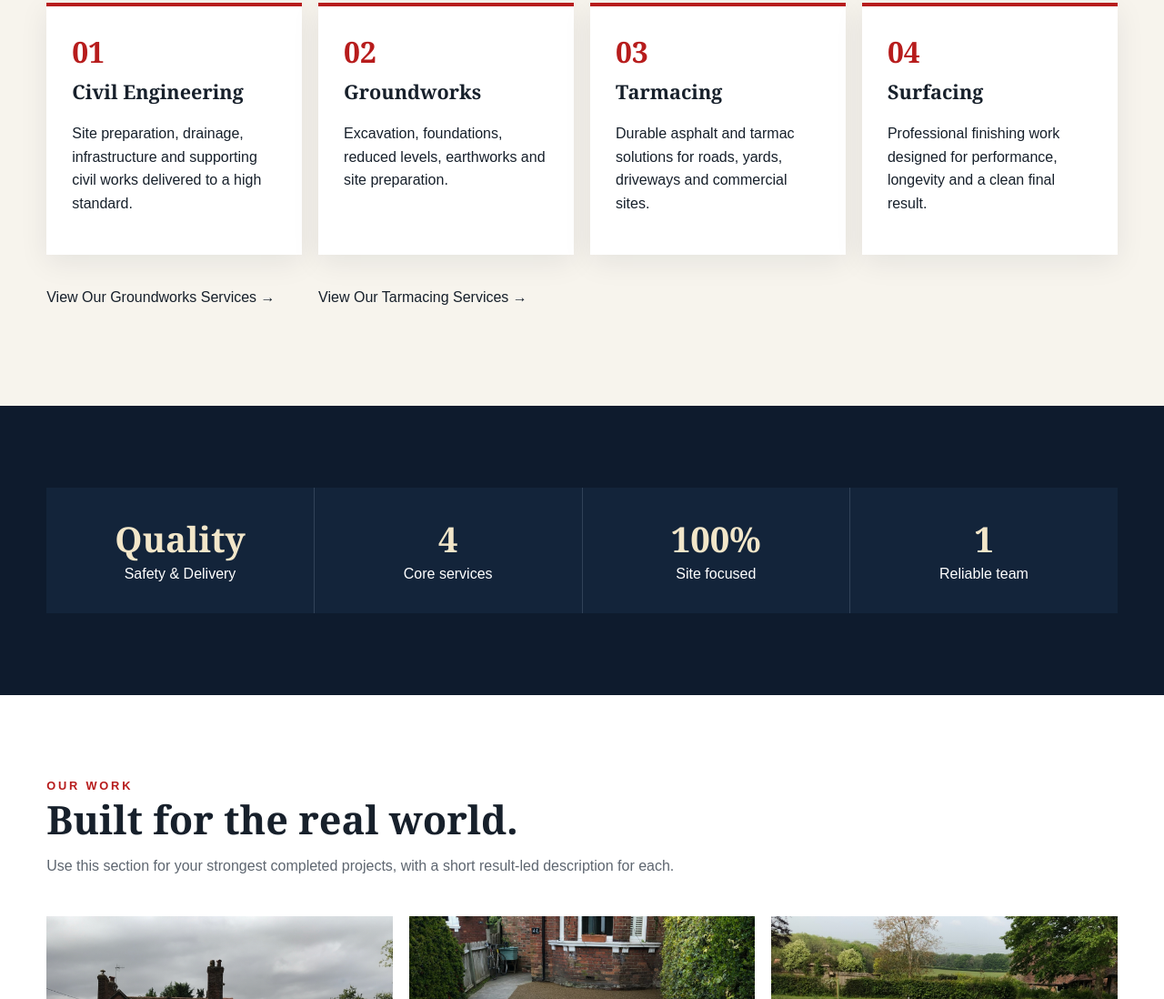
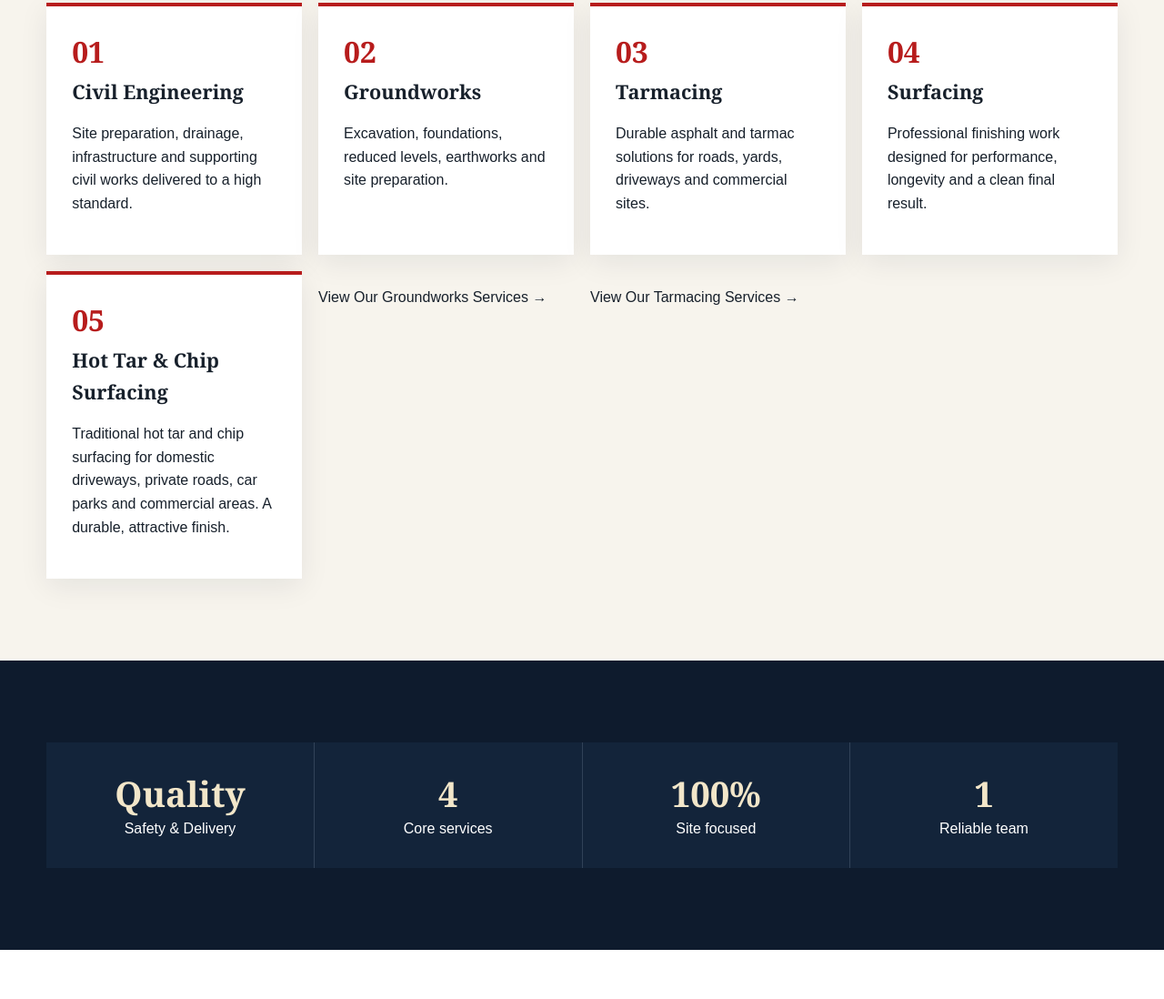
Before and after one commit to penfoldcivils/penfoldcivils.github.io, a plain HTML site: page index.html in a window 1280 px wide. Shown: the part 1199-2297 px from the top of the page at 91% size. Drawn offline with Linux system fonts and the light colour scheme.

Commit message:
Add Hot Tar & Chip Surfacing service to index.html
Added a new service section for Hot Tar & Chip Surfacing.

```diff
--- a/index.html
+++ b/index.html
@@ -105,6 +105,7 @@ header nav{display:none}
    <article class="card"><div class="num">02</div><h3>Groundworks</h3><p>Excavation, foundations, reduced levels, earthworks and site preparation.</p></article>
    <article class="card"><div class="num">03</div><h3>Tarmacing</h3><p>Durable asphalt and tarmac solutions for roads, yards, driveways and commercial sites.</p></article>
    <article class="card"><div class="num">04</div><h3>Surfacing</h3><p>Professional finishing work designed for performance, longevity and a clean final result.</p></article>
+    <article class="card"><div class="num">05</div><h3>Hot Tar & Chip Surfacing</h3><p>Traditional hot tar and chip surfacing for domestic driveways, private roads, car parks and commercial areas. A durable, attractive finish.</p></article>
     <p><a href="groundworks.html">View Our Groundworks Services →</a></p>
     <p><a href="tarmacing.html">View Our Tarmacing Services →</a></p>
   </div>
```
